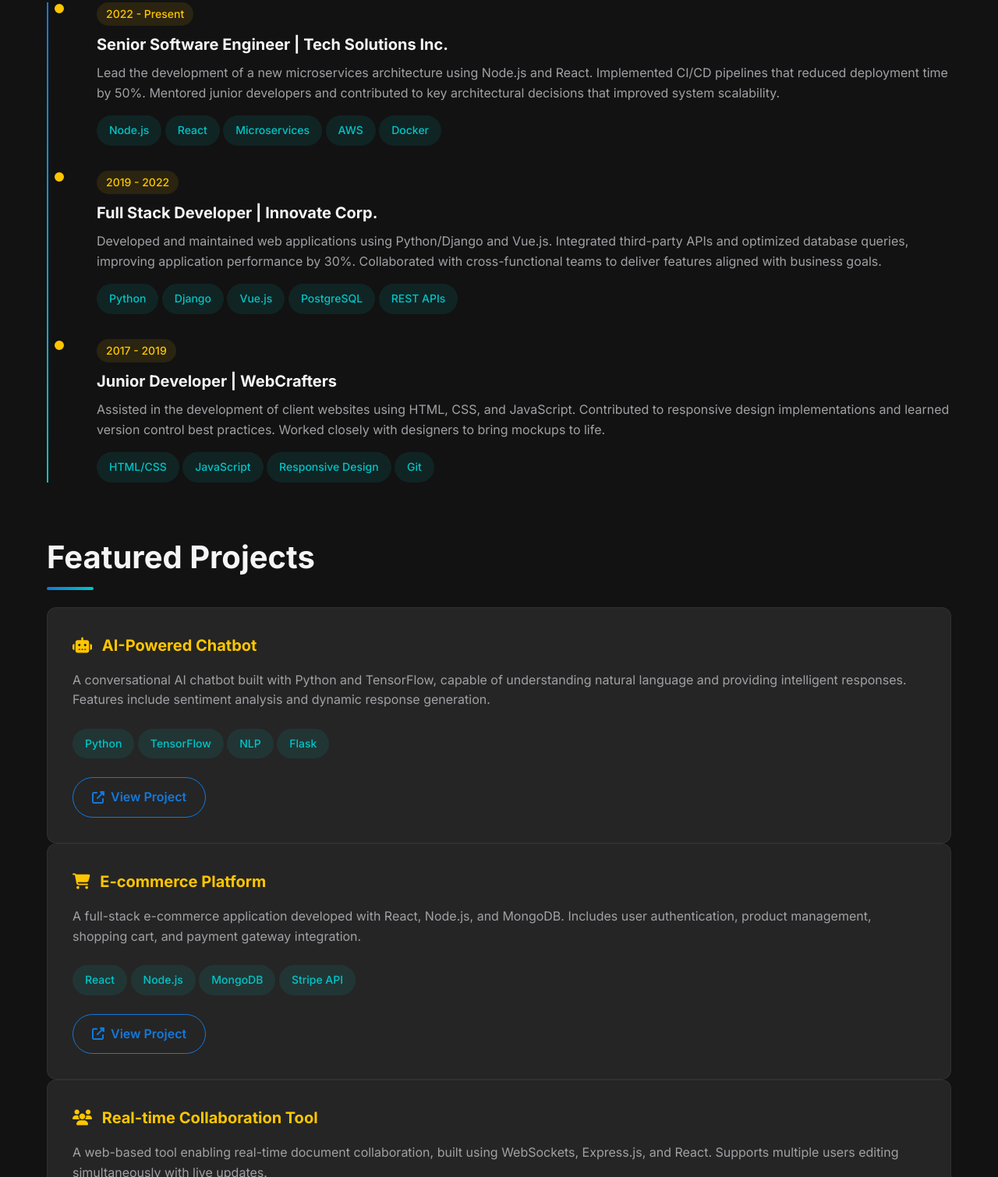
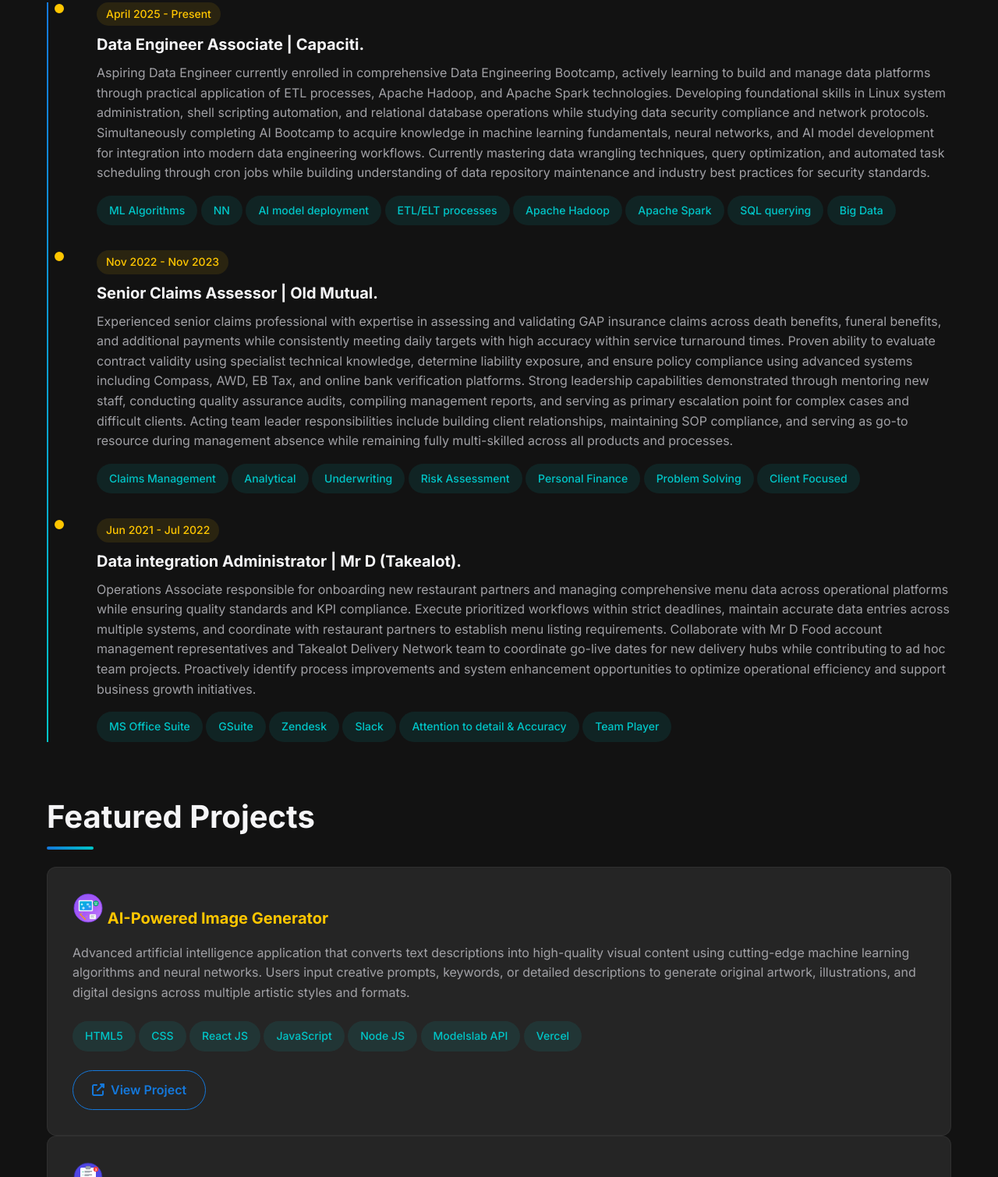
Before and after one commit to Hlumelo-Kambi/portfolio, a plain HTML site: page index.html in a window 1280 px wide. Shown: the part 2093-3603 px from the top of the page at 78% size. Drawn offline with Linux system fonts and the light colour scheme.

Commit message:
Add files via upload

```diff
--- a/index.html
+++ b/index.html
@@ -752,38 +752,31 @@
                             <span class="skill-tag">CSS3</span>
                             <span class="skill-tag">JavaScript (ES6+)</span>
                             <span class="skill-tag">React</span>
-                            <span class="skill-tag">Vue.js</span>
-                            <span class="skill-tag">Angular</span>
                             <span class="skill-tag">TypeScript</span>
                             <span class="skill-tag">Tailwind CSS</span>
                             <span class="skill-tag">Bootstrap</span>
-                            <span class="skill-tag">SASS</span>
                         </div>
                     </div>
                     <div class="card">
                         <h3><i class="fas fa-server" style="margin-right: 0.5rem;"></i> Backend</h3>
                         <div class="skills-list">
-                            <span class="skill-tag">Node.js</span>
-                            <span class="skill-tag">Express.js</span>
-                            <span class="skill-tag">Python</span>
-                            <span class="skill-tag">Django</span>
-                            <span class="skill-tag">Flask</span>
-                            <span class="skill-tag">Ruby on Rails</span>
                             <span class="skill-tag">Java</span>
                             <span class="skill-tag">Spring Boot</span>
+                            <span class="skill-tag">PHP</span>
+                            <span class="skill-tag">Node.js</span>
+                            <span class="skill-tag">TypeScript</span>
                             <span class="skill-tag">RESTful APIs</span>
-                            <span class="skill-tag">GraphQL</span>
+                            <span class="skill-tag">Keycloak</span>
                         </div>
                     </div>
                     <div class="card">
                         <h3><i class="fas fa-database" style="margin-right: 0.5rem;"></i> Databases</h3>
                         <div class="skills-list">
-                            <span class="skill-tag">MongoDB</span>
                             <span class="skill-tag">PostgreSQL</span>
                             <span class="skill-tag">MySQL</span>
+                            <span class="skill-tag">SQL Server</span>
+                            <span class="skill-tag">Superbase</span>
                             <span class="skill-tag">Firebase</span>
-                            <span class="skill-tag">SQL Server</span>
-                            <span class="skill-tag">Redis</span>
                             <span class="skill-tag">Elasticsearch</span>
                             <span class="skill-tag">ORM/ODM</span>
                         </div>
@@ -796,9 +789,7 @@
                             <span class="skill-tag">AWS</span>
                             <span class="skill-tag">Azure</span>
                             <span class="skill-tag">Google Cloud</span>
-                            <span class="skill-tag">CI/CD</span>
                             <span class="skill-tag">GitHub Actions</span>
-                            <span class="skill-tag">Terraform</span>
                             <span class="skill-tag">Nginx</span>
                         </div>
                     </div>
@@ -807,12 +798,11 @@
                         <div class="skills-list">
                             <span class="skill-tag">TensorFlow</span>
                             <span class="skill-tag">PyTorch</span>
-                            <span class="skill-tag">Keras</span>
                             <span class="skill-tag">Scikit-learn</span>
                             <span class="skill-tag">NLP</span>
-                            <span class="skill-tag">Computer Vision</span>
                             <span class="skill-tag">OpenAI API</span>
                             <span class="skill-tag">LangChain</span>
+                            <span class="skill-tag">Huggingface</span>
                         </div>
                     </div>
                     <div class="card">
@@ -820,11 +810,11 @@
                         <div class="skills-list">
                             <span class="skill-tag">Git</span>
                             <span class="skill-tag">GitHub</span>
-                            <span class="skill-tag">JIRA</span>
+                            <span class="skill-tag">Linux</span>
                             <span class="skill-tag">Agile</span>
                             <span class="skill-tag">Scrum</span>
                             <span class="skill-tag">VS Code</span>
-                            <span class="skill-tag">Figma</span>
+                            <span class="skill-tag">IntelliJ</span>
                             <span class="skill-tag">Postman</span>
                             <span class="skill-tag">Jest</span>
                         </div>
@@ -836,44 +826,65 @@
                 <h2>Professional Experience</h2>
                 <div class="timeline">
                     <div class="timeline-item">
-                        <span class="date">2022 - Present</span>
-                        <h3>Senior Software Engineer | Tech Solutions Inc.</h3>
+                        <span class="date">April 2025 - Present</span>
+                        <h3>Data Engineer Associate | Capaciti.</h3>
                         <p>
-                            Lead the development of a new microservices architecture using Node.js and React. Implemented CI/CD pipelines that reduced deployment time by 50%. Mentored junior developers and contributed to key architectural decisions that improved system scalability.
+                            Aspiring Data Engineer currently enrolled in comprehensive Data Engineering Bootcamp, actively learning to build and manage data platforms through practical
+                            application of ETL processes, Apache Hadoop, and Apache Spark technologies. Developing foundational skills in Linux system administration, shell scripting
+                            automation, and relational database operations while studying data security compliance and network protocols. Simultaneously completing AI Bootcamp to acquire
+                            knowledge in machine learning fundamentals, neural networks, and AI model development for integration into modern data engineering workflows. Currently mastering
+                            data wrangling techniques, query optimization, and automated task scheduling through cron jobs while building understanding of data repository maintenance and
+                            industry best practices for security standards.
                         </p>
                         <div style="margin-top: 1rem;">
-                            <span class="skill-tag">Node.js</span>
-                            <span class="skill-tag">React</span>
-                            <span class="skill-tag">Microservices</span>
-                            <span class="skill-tag">AWS</span>
-                            <span class="skill-tag">Docker</span>
+                            <span class="skill-tag">ML Algorithms</span>
+                            <span class="skill-tag">NN</span>
+                            <span class="skill-tag">AI model deployment</span>
+                            <span class="skill-tag">ETL/ELT processes</span>
+                            <span class="skill-tag">Apache Hadoop</span>
+                            <span class="skill-tag">Apache Spark</span>
+                            <span class="skill-tag">SQL querying</span>
+                            <span class="skill-tag">Big Data</span>
                         </div>
                     </div>
                     <div class="timeline-item">
-                        <span class="date">2019 - 2022</span>
-                        <h3>Full Stack Developer | Innovate Corp.</h3>
+                        <span class="date">Nov 2022 - Nov 2023</span>
+                        <h3>Senior Claims Assessor | Old Mutual.</h3>
                         <p>
-                            Developed and maintained web applications using Python/Django and Vue.js. Integrated third-party APIs and optimized database queries, improving application performance by 30%. Collaborated with cross-functional teams to deliver features aligned with business goals.
+                            Experienced senior claims professional with expertise in assessing and validating GAP insurance claims across death benefits, funeral benefits, and additional payments
+                            while consistently meeting daily targets with high accuracy within service turnaround times. Proven ability to evaluate contract validity using specialist technical knowledge,
+                            determine liability exposure, and ensure policy compliance using advanced systems including Compass, AWD, EB Tax, and online bank verification platforms. Strong leadership
+                            capabilities demonstrated through mentoring new staff, conducting quality assurance audits, compiling management reports, and serving as primary escalation point for complex
+                            cases and difficult clients. Acting team leader responsibilities include building client relationships, maintaining SOP compliance, and serving as go-to resource during
+                            management absence while remaining fully multi-skilled across all products and processes.
                         </p>
                         <div style="margin-top: 1rem;">
-                            <span class="skill-tag">Python</span>
-                            <span class="skill-tag">Django</span>
-                            <span class="skill-tag">Vue.js</span>
-                            <span class="skill-tag">PostgreSQL</span>
-                            <span class="skill-tag">REST APIs</span>
+                            <span class="skill-tag">Claims Management</span>
+                            <span class="skill-tag">Analytical</span>
+                            <span class="skill-tag">Underwriting</span>
+                            <span class="skill-tag">Risk Assessment</span>
+                            <span class="skill-tag">Personal Finance</span>
+                            <span class="skill-tag">Problem Solving</span>
+                            <span class="skill-tag">Client Focused</span>
                         </div>
                     </div>
                     <div class="timeline-item">
-                        <span class="date">2017 - 2019</span>
-                        <h3>Junior Developer | WebCrafters</h3>
+                        <span class="date">Jun 2021 - Jul 2022</span>
+                        <h3>Data integration Administrator | Mr D (Takealot).</h3>
                         <p>
-                            Assisted in the development of client websites using HTML, CSS, and JavaScript. Contributed to responsive design implementations and learned version control best practices. Worked closely with designers to bring mockups to life.
+                            Operations Associate responsible for onboarding new restaurant partners and managing comprehensive menu data across operational platforms while ensuring quality standards
+                            and KPI compliance. Execute prioritized workflows within strict deadlines, maintain accurate data entries across multiple systems, and coordinate with restaurant partners
+                            to establish menu listing requirements. Collaborate with Mr D Food account management representatives and Takealot Delivery Network team to coordinate go-live dates for
+                            new delivery hubs while contributing to ad hoc team projects. Proactively identify process improvements and system enhancement opportunities to optimize operational
+                            efficiency and support business growth initiatives.
                         </p>
                         <div style="margin-top: 1rem;">
-                            <span class="skill-tag">HTML/CSS</span>
-                            <span class="skill-tag">JavaScript</span>
-                            <span class="skill-tag">Responsive Design</span>
-                            <span class="skill-tag">Git</span>
+                            <span class="skill-tag">MS Office Suite</span>
+                            <span class="skill-tag">GSuite</span>
+                            <span class="skill-tag">Zendesk</span>
+                            <span class="skill-tag">Slack</span>
+                            <span class="skill-tag">Attention to detail & Accuracy</span>
+                            <span class="skill-tag">Team Player</span>
                         </div>
                     </div>
                 </div>
@@ -883,52 +894,70 @@
                 <h2>Featured Projects</h2>
                 <div class="project-grid">
                     <div class="card">
-                        <h3><i class="fas fa-robot" style="margin-right: 0.5rem;"></i> AI-Powered Chatbot</h3>
+                        <h3><img src="ai.svg" alt="Task Tracker" width="40" height="40"> AI-Powered Image Generator</h3>
                         <p>
-                            A conversational AI chatbot built with Python and TensorFlow, capable of understanding natural language and providing intelligent responses. Features include sentiment analysis and dynamic response generation.
+                            Advanced artificial intelligence application that converts text descriptions into high-quality visual content using cutting-edge machine learning algorithms and neural networks.
+                             Users input creative prompts, keywords, or detailed descriptions to generate original artwork, illustrations, and digital designs across multiple artistic styles and formats.
                         </p>
                         <div style="margin-top: 1rem;">
-                            <span class="skill-tag">Python</span>
-                            <span class="skill-tag">TensorFlow</span>
-                            <span class="skill-tag">NLP</span>
-                            <span class="skill-tag">Flask</span>
+                            <span class="skill-tag">HTML5</span>
+                            <span class="skill-tag">CSS</span>
+                            <span class="skill-tag">React JS</span>
+                            <span class="skill-tag">JavaScript</span>
+                            <span class="skill-tag">Node JS</span>
+                            <span class="skill-tag">Modelslab API</span>
+                            <span class="skill-tag">Vercel</span>
                         </div>
                         <div style="margin-top: 1.5rem;">
-                            <a href="#" class="button secondary">
+                            <a href="https://image-generator-gilt.vercel.app/" class="button secondary" target="_blank">
                                 <i class="fas fa-external-link-alt"></i> View Project
                             </a>
                         </div>
                     </div>
                     <div class="card">
-                        <h3><i class="fas fa-shopping-cart" style="margin-right: 0.5rem;"></i> E-commerce Platform</h3>
+                        <h3><img src="tracker.svg" alt="Task Tracker" width="40" height="40"> Task Tracker</h3>
                         <p>
-                            A full-stack e-commerce application developed with React, Node.js, and MongoDB. Includes user authentication, product management, shopping cart, and payment gateway integration.
+                            A full-stack task tracker application developed with React, Node.js, and PostgreSQL. Includes CRUD applications and Spring Security.
                         </p>
                         <div style="margin-top: 1rem;">
+                            <span class="skill-tag">Java</span>
+                            <span class="skill-tag">Spring Boot</span>
+                            <span class="skill-tag">Spring Security</span>
+                            <span class="skill-tag">Maven</span>
+                            <span class="skill-tag">PostgreSQL</span>
+                            <span class="skill-tag">Docker</span>
                             <span class="skill-tag">React</span>
-                            <span class="skill-tag">Node.js</span>
-                            <span class="skill-tag">MongoDB</span>
-                            <span class="skill-tag">Stripe API</span>
+                            <span class="skill-tag">JavaScript</span>
+                            <span class="skill-tag">Node JS</span>
+                            <span class="skill-tag">TypeScript</span>
+                            <span class="skill-tag">Vite</span>
                         </div>
                         <div style="margin-top: 1.5rem;">
-                            <a href="#" class="button secondary">
+                            <a href="https://github.com/Hlumelo-Kambi/Task-Tracker-Fe" class="button secondary" target="_blank">
                                 <i class="fas fa-external-link-alt"></i> View Project
                             </a>
                         </div>
                     </div>
                     <div class="card">
-                        <h3><i class="fas fa-users" style="margin-right: 0.5rem;"></i> Real-time Collaboration Tool</h3>
+                        <h3><img src="blog.svg" alt="Task Tracker" width="40" height="40"></i> Blog Platform</h3>
                         <p>
                             A web-based tool enabling real-time document collaboration, built using WebSockets, Express.js, and React. Supports multiple users editing simultaneously with live updates.
                         </p>
                         <div style="margin-top: 1rem;">
+                            <span class="skill-tag">Java</span>
+                            <span class="skill-tag">Spring Boot</span>
+                            <span class="skill-tag">Spring Security</span>
+                            <span class="skill-tag">Maven</span>
+                            <span class="skill-tag">PostgreSQL</span>
+                            <span class="skill-tag">Docker</span>
                             <span class="skill-tag">React</span>
-                            <span class="skill-tag">WebSockets</span>
-                            <span class="skill-tag">Express.js</span>
-                            <span class="skill-tag">Firebase</span>
+                            <span class="skill-tag">JavaScript</span>
+                            <span class="skill-tag">Elasticsearch</span>
+                            <span class="skill-tag">Keycloak</span>
+                            <span class="skill-tag">Kibana</span>
                         </div>
                         <div style="margin-top: 1.5rem;">
-                            <a href="#" class="button secondary">
+                            <a href="https://github.com/Hlumelo-Kambi/blogplatform-fe" class="button secondary" target="_blank">
                                 <i class="fas fa-external-link-alt"></i> View Project
                             </a>
                         </div>
@@ -943,28 +972,35 @@
                         <div class="contact-icon">
                             <i class="fas fa-envelope"></i>
                         </div>
+
+                        <a href="mailto:hlumelokambi@gmail.com">
                             <div class="contact-info">
                             <h3>Email</h3>
-                            <a href="mailto:hlumelokambi@gmail.com"></a>
                             </div>
+                        </a>
+
                     </div>
                     <div class="contact-card">
                         <div class="contact-icon">
                             <i class="fab fa-linkedin-in"></i>
                         </div>
+                        <a href="https://linkedin.com/in/hlumelokambi" target="_blank">
                             <div class="contact-info">
                                 <h3>LinkedIn</h3>
-                            <a href="https://linkedin.com/in/hlumelokambi" target="_blank"></a>
                             </div>
+                        </a>
+
                     </div>
                     <div class="contact-card">
                         <div class="contact-icon">
                             <i class="fab fa-github"></i>
                         </div>
+                        <a href="https://github.com/Hlumelo-Kambi" target="_blank">
                             <div class="contact-info">
                                 <h3>GitHub</h3>
-                            <a href="https://github.com/hlumelokambi" target="_blank"></a>
                             </div>
+                        </a>
+
                     </div>
                     <div class="contact-card">
                         <div class="contact-icon">
```
Also changed, not shown: ai.svg (added), blog.svg (added), tracker.svg (added). Lines whose indentation alone changed are shown as unchanged.
